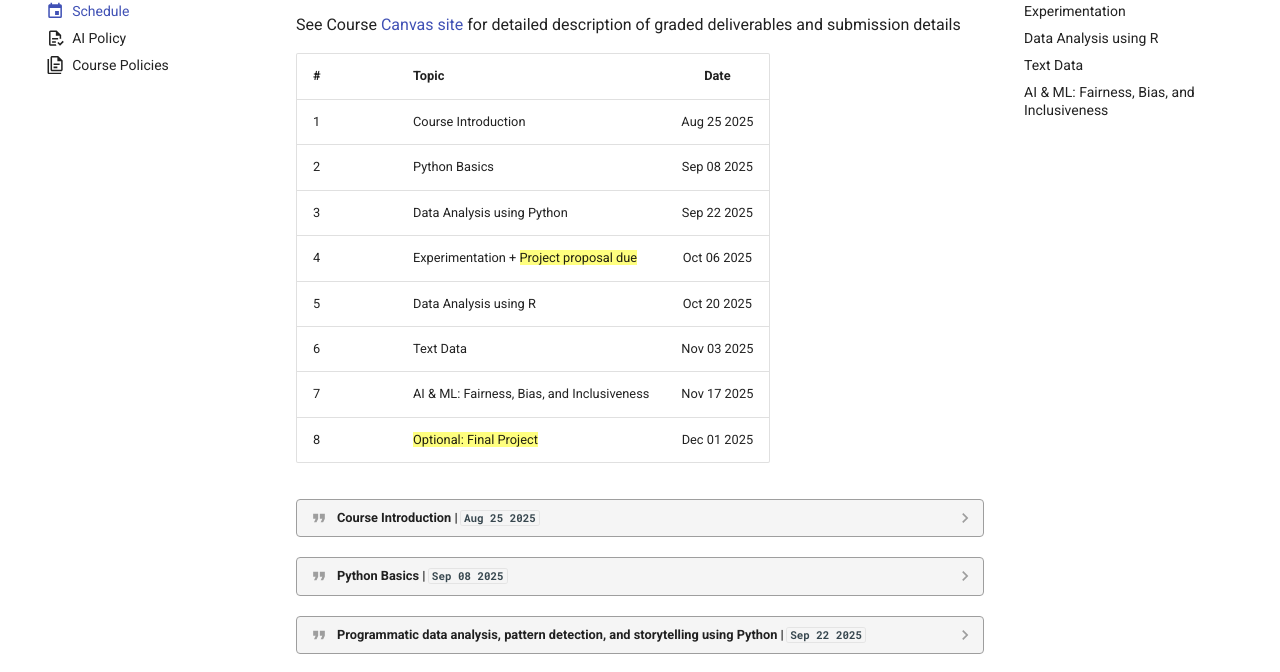
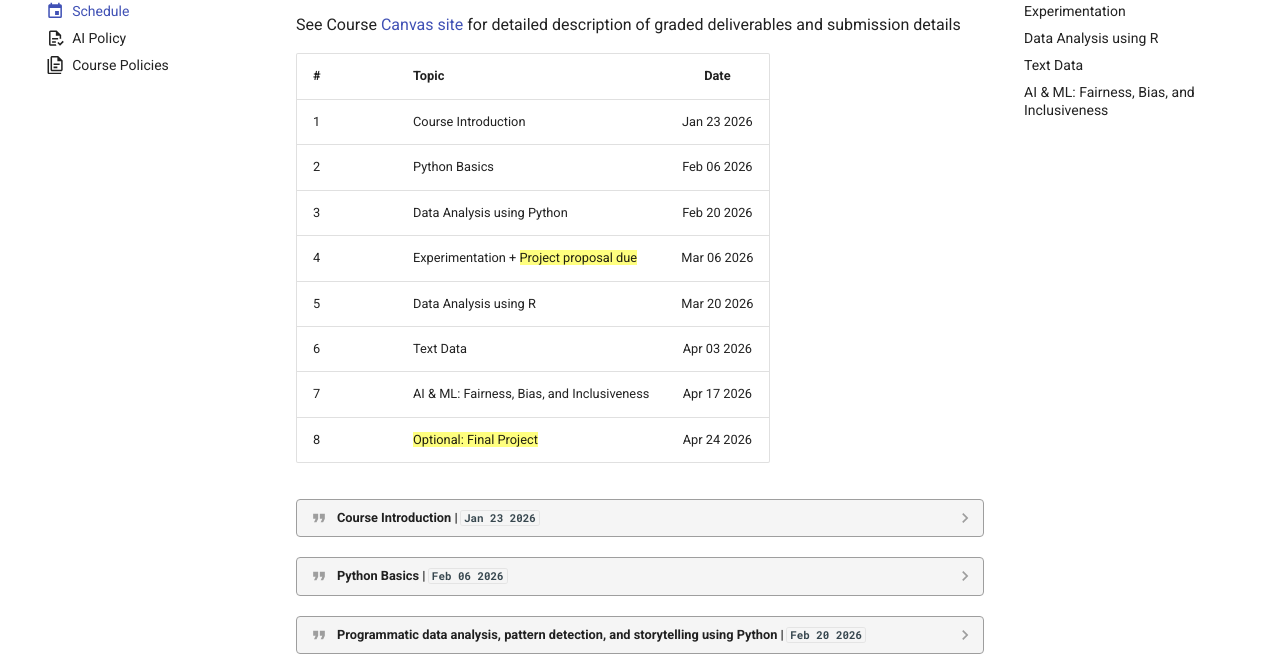
Before and after one commit to computethinking/computethinking.github.io, an MkDocs documentation site: the page built from docs/syllabus/schedule.md, in a window 1280 px wide and 1400 px high. Shown: the part 256-928 px from the top of the window. Built offline with MkDocs 1.6.1 and Material for MkDocs 9.7.7, drawn with Linux system fonts in a browser that asks for light colours; comment, search, counter and statistics services are not loaded; some of the changed text lies outside the part shown.

Commit message:
update course schedule for spring 26

```diff
--- a/docs/syllabus/schedule.md
+++ b/docs/syllabus/schedule.md
@@ -10,18 +10,18 @@ See Course [Canvas site](https://canvas.pitt.edu/courses/324345/assignments) for
 
 | # | Topic | Date |
 | --|:---- | :---:|
-| 1 | Course Introduction | Aug 25 2025 |
-| 2 | Python  Basics| Sep 08 2025 |
-| 3 | Data Analysis using Python| Sep 22 2025 |
-| 4 | Experimentation + ==Project proposal due== | Oct 06 2025 |
-| 5 | Data Analysis using R| Oct 20 2025 |
-| 6 | Text Data| Nov 03 2025 |
-| 7 | AI & ML: Fairness, Bias, and Inclusiveness| Nov 17 2025 |
-| 8 | ==Optional: Final Project== | Dec 01 2025 |
+| 1 | Course Introduction | Jan 23 2026 |
+| 2 | Python  Basics| Feb 06 2026 |
+| 3 | Data Analysis using Python| Feb 20 2026 |
+| 4 | Experimentation + ==Project proposal due== | Mar 06 2026 |
+| 5 | Data Analysis using R| Mar 20 2026 |
+| 6 | Text Data| Apr 03 2026 |
+| 7 | AI & ML: Fairness, Bias, and Inclusiveness| Apr 17 2026 |
+| 8 | ==Optional: Final Project== | Apr 24 2026 |
 
 </div>
 
-??? quote "Course Introduction | `Aug 25 2025`"
+??? quote "Course Introduction | `Jan 23 2026`"
 
     ## :material-numeric-1-circle: Course Introduction
 
@@ -35,7 +35,7 @@ See Course [Canvas site](https://canvas.pitt.edu/courses/324345/assignments) for
             - [NotebookLM](https://www.linkedin.com/learning/notebooklm-for-research/learning-notebooklm-for-research) for Research
             - [NotebookLM: First Look](https://www.linkedin.com/learning/notebooklm-first-look/use-notebooklm-as-an-ai-powered-notebook-system)
 
-??? quote "Python Basics | `Sep 08 2025`"
+??? quote "Python Basics | `Feb 06 2026`"
 
     ## :material-numeric-2-circle: Python Basics
 
@@ -47,7 +47,7 @@ See Course [Canvas site](https://canvas.pitt.edu/courses/324345/assignments) for
 
     * Develop original art using Google Colab and ColabTurtlePlus.
 
-??? quote "Programmatic data analysis, pattern detection, and storytelling using Python | `Sep 22 2025`"
+??? quote "Programmatic data analysis, pattern detection, and storytelling using Python | `Feb 20 2026`"
 
     ## :material-numeric-3-circle: Data Analysis using Python
 
@@ -60,7 +60,7 @@ See Course [Canvas site](https://canvas.pitt.edu/courses/324345/assignments) for
     * 3-minute story telling video
     * Self-directed study of additional visualization tools (e.g., Plotly, Tableau, PowerBI) or modeling tools (e.g., Scikit)
 
-??? quote "Experimentation | `Oct 06 2025` "
+??? quote "Experimentation | `Mar 06 2026` "
 
     ## :material-numeric-4-circle: Experimentation
 
@@ -72,10 +72,10 @@ See Course [Canvas site](https://canvas.pitt.edu/courses/324345/assignments) for
 
     * Design an experiment Propose a causal question and a natural experiment
 
-!!! warning "Project proposal due for students aiming to complete a final course project |  `Oct 06 2025`"
+!!! warning "Project proposal due for students aiming to complete a final course project |  `Mar 06 2026`"
 
 
-??? quote "Programmatic data analysis, pattern detection, and storytelling using R | `Oct 20 2025`"
+??? quote "Programmatic data analysis, pattern detection, and storytelling using R | `Mar 20 2026`"
 
     ## :material-numeric-5-circle: Data Analysis using R
     Required exercises:
@@ -86,7 +86,7 @@ See Course [Canvas site](https://canvas.pitt.edu/courses/324345/assignments) for
 
     * Generate plots using R Self-directed study of regression analysis using R
 
-??? quote "Text Data | `Nov 03 2025`"
+??? quote "Text Data | `Apr 03 2026`"
 
     ## :material-numeric-6-circle: Text Data
 
@@ -98,7 +98,7 @@ See Course [Canvas site](https://canvas.pitt.edu/courses/324345/assignments) for
 
     * Conduct text mining analysis in R
 
-??? quote "AI and machine learning fairness, bias, and inclusiveness | `Nov 17 2025` "
+??? quote "AI and machine learning fairness, bias, and inclusiveness | `Apr 17 2026` "
 
     ## :material-numeric-7-circle: AI & ML: Fairness, Bias, and Inclusiveness
 
@@ -110,7 +110,7 @@ See Course [Canvas site](https://canvas.pitt.edu/courses/324345/assignments) for
 
     * Read posted research papers and answer discussion questions
 
-!!! success  "Homestretch: Complete final Project - `Dec 01 2025`"
+!!! success  "Homestretch: Complete final Project - `Apr 24 2026`"
 `
 **Notes:**
 
--- a/mkdocs.yml
+++ b/mkdocs.yml
@@ -27,7 +27,7 @@ theme:
     - search.suggest
     - search.highlight
 
-copyright: Copyright &copy; 2025 Midhubalan Balasubramanian
+copyright: Copyright &copy; 2026 Midhubalan Balasubramanian
 repo_url: https://github.com/computethinking/computethinking.github.io
 repo_name: computethinking/computethinking.github.io
 extra:
```
